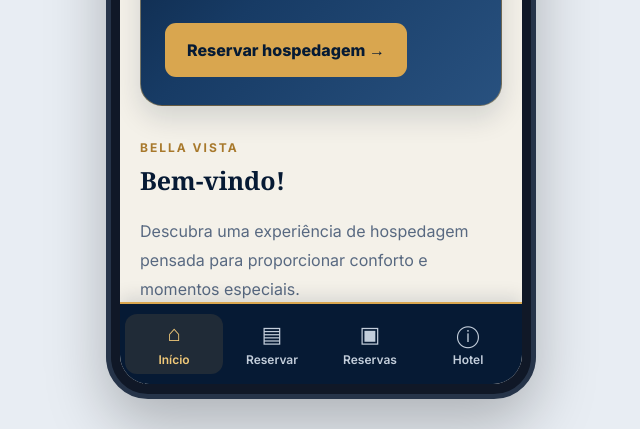
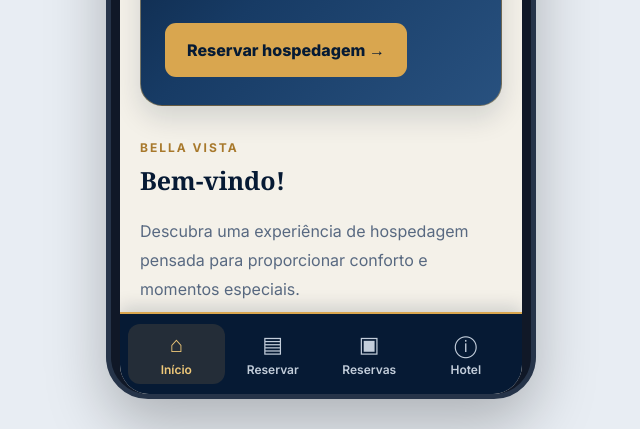
Before and after one commit to Helo010/Hotelaria-mobile, a plain HTML site: page index.html in a window 1280 px wide. Shown: the part 401-830 px from the top of the page, without its empty margins (319-959 px from the left). Drawn offline with Linux system fonts and the light colour scheme.

Commit message:
refazendo

```diff
--- a/style.css
+++ b/style.css
@@ -687,10 +687,9 @@ body {
     }
 }
 
-
 /* =========================================
    BELLA VISTA HOTEL - NOVA IDENTIDADE MOBILE
-   ========================================= */
+========================================= */
 
 :root {
     --navy: #061a34;
@@ -1250,10 +1249,9 @@ textarea:focus-visible {
     }
 }
 
-
-
 /* =====================================
-   APRESENTAÇÃO Em Formato de celular*/
+   APRESENTAÇÃO EM FORMATO DE CELULAR
+===================================== */
 
 body {
     background: #e8edf3;
@@ -1326,8 +1324,7 @@ body {
     z-index: 5;
 }
 
-/* =====================================
-   CELULAR REAL */
+/* CELULAR REAL */
 
 @media (max-width: 600px) {
     body {
@@ -1365,3 +1362,110 @@ body {
         border-radius: 0;
     }
 }
+
+/* =====================================
+   ORGANIZAÇÃO FINAL DA TELA DO CELULAR
+===================================== */
+
+/* Moldura: remove o espaço extra abaixo da tela */
+.phone-shell {
+    padding-bottom: 0;
+}
+
+/* Tela interna do aparelho */
+.phone-screen {
+    display: flex;
+    flex-direction: column;
+    height: 100%;
+    min-height: 0;
+    overflow: hidden;
+}
+
+/* Cabeçalho permanece no topo */
+.phone-screen .mobile-header {
+    position: relative;
+    top: auto;
+    flex-shrink: 0;
+    z-index: 5;
+}
+
+/* Conteúdo com rolagem própria */
+.phone-screen .mobile-main {
+    flex: 1 1 auto;
+    min-width: 0;
+    min-height: 0;
+    overflow-y: auto;
+    overflow-x: hidden;
+}
+
+/* Navegação inferior: ocupa toda a largura interna */
+.phone-screen .bottom-nav {
+    position: relative;
+    inset: auto;
+    width: 100%;
+    min-height: 82px;
+    margin-top: auto;
+    padding: 8px 8px;
+
+    display: flex;
+    align-items: center;
+    justify-content: space-around;
+
+    box-sizing: border-box;
+    flex: 0 0 auto;
+
+    background: #061A34;
+    border-top: 2px solid #D9A64F;
+    border-radius: 0 0 27px 27px;
+    box-shadow: 0 -5px 18px rgba(6, 26, 52, 0.16);
+    z-index: 10;
+}
+
+/* Cada opção da navegação */
+.phone-screen .nav-item {
+    flex: 1 1 0;
+    min-width: 0;
+    min-height: 60px;
+
+    display: flex;
+    flex-direction: column;
+    align-items: center;
+    justify-content: center;
+    gap: 5px;
+
+    padding: 5px 2px;
+    color: #C3CEDB;
+    text-decoration: none;
+    border-radius: 12px;
+}
+
+/* Ícones */
+.phone-screen .nav-item span {
+    font-size: 22px;
+    line-height: 1.2;
+}
+
+/* Textos da navegação */
+.phone-screen .nav-item small {
+    font-size: 12px;
+    font-weight: 600;
+    line-height: 1.2;
+}
+
+/* Página selecionada */
+.phone-screen .nav-item.active {
+    color: #F0C979;
+    background: rgba(217, 166, 79, 0.14);
+}
+
+/* Em celulares reais, a navegação acompanha a largura da tela */
+@media (max-width: 600px) {
+    .phone-screen {
+        border-radius: 0;
+    }
+
+    .phone-screen .bottom-nav {
+        border-radius: 0;
+        padding-bottom: max(8px, env(safe-area-inset-bottom));
+    }
+}
```
